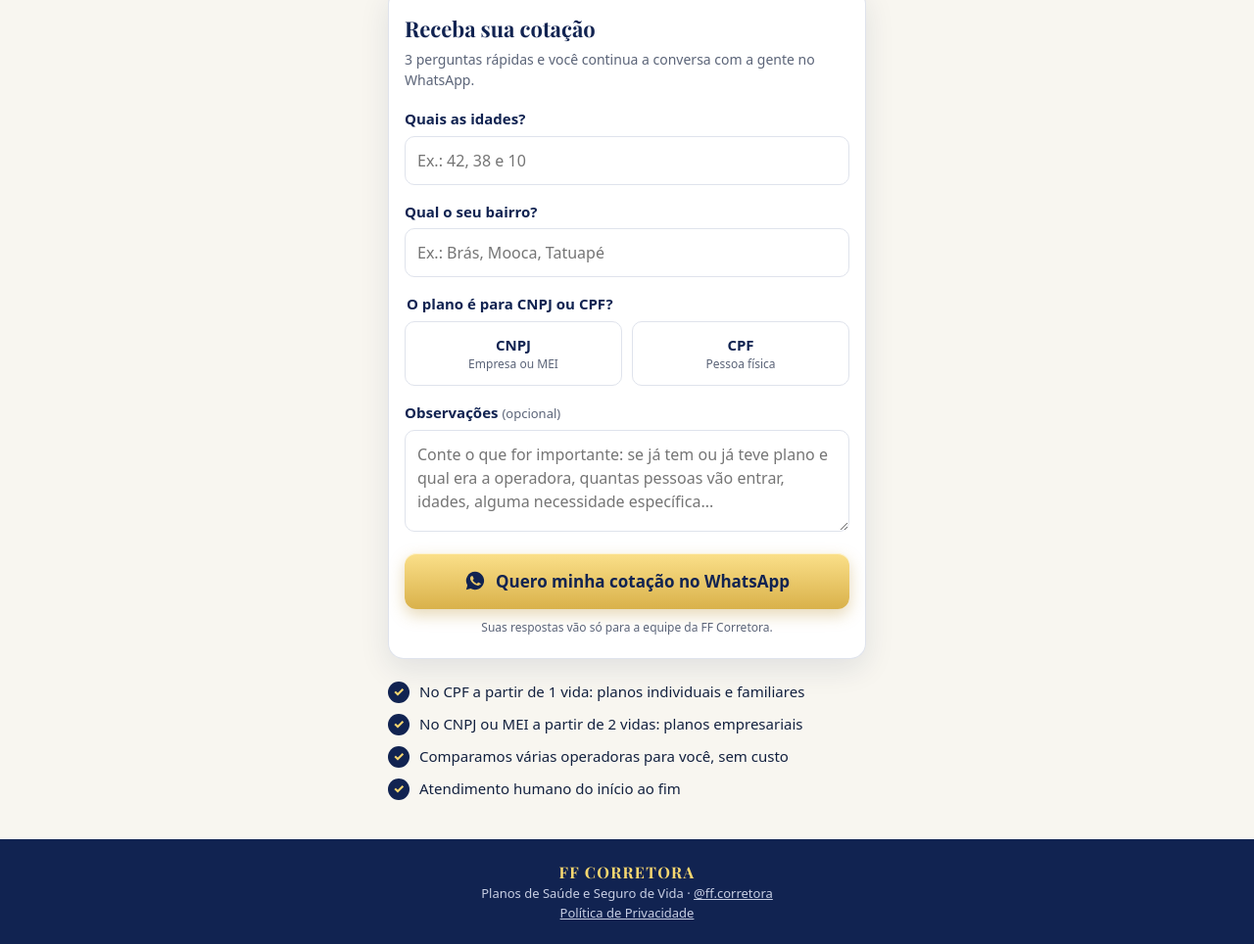
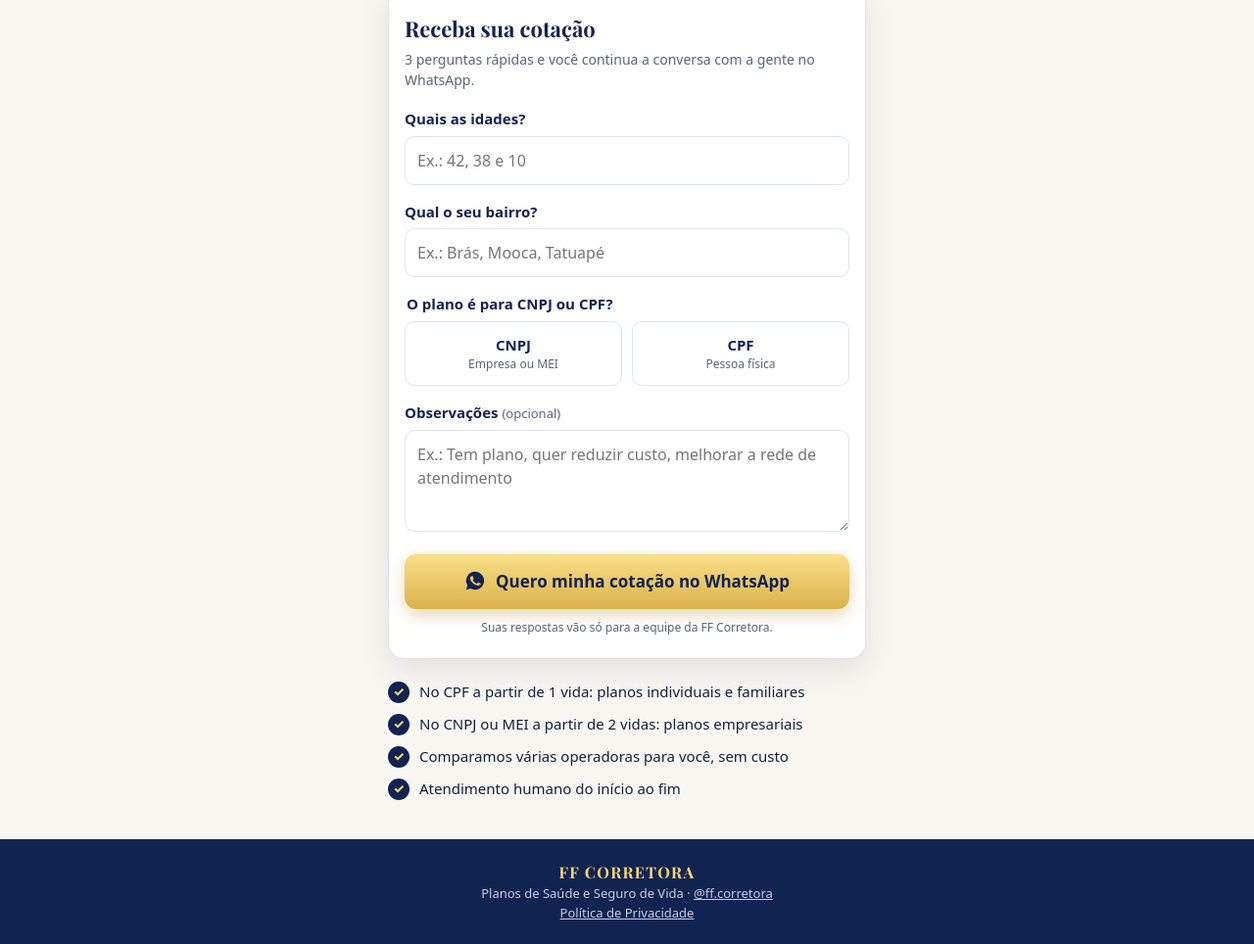
Before and after one commit to fsfarias8-spec/AUTOMACOES, a plain HTML site: page index.html in a window 1280 px wide. Shown: the part 475-1439 px from the top of the page at 98% size. Drawn offline with nearby package versions, Linux system fonts and the light colour scheme.

Commit message:
LP: novo exemplo no campo observacoes
Co-Authored-By: Claude Opus 5.5 <noreply@anthropic.com>

```diff
--- a/index.html
+++ b/index.html
@@ -215,7 +215,7 @@ fbq('track', 'PageView');
 
     <div class="campo">
       <label for="obs">Observações <span class="opc">(opcional)</span></label>
-      <textarea id="obs" name="obs" maxlength="800" placeholder="Conte o que for importante: se já tem ou já teve plano e qual era a operadora, quantas pessoas vão entrar, idades, alguma necessidade específica..."></textarea>
+      <textarea id="obs" name="obs" maxlength="800" placeholder="Ex.: Tem plano, quer reduzir custo, melhorar a rede de atendimento"></textarea>
     </div>
 
     <button type="submit">
```
